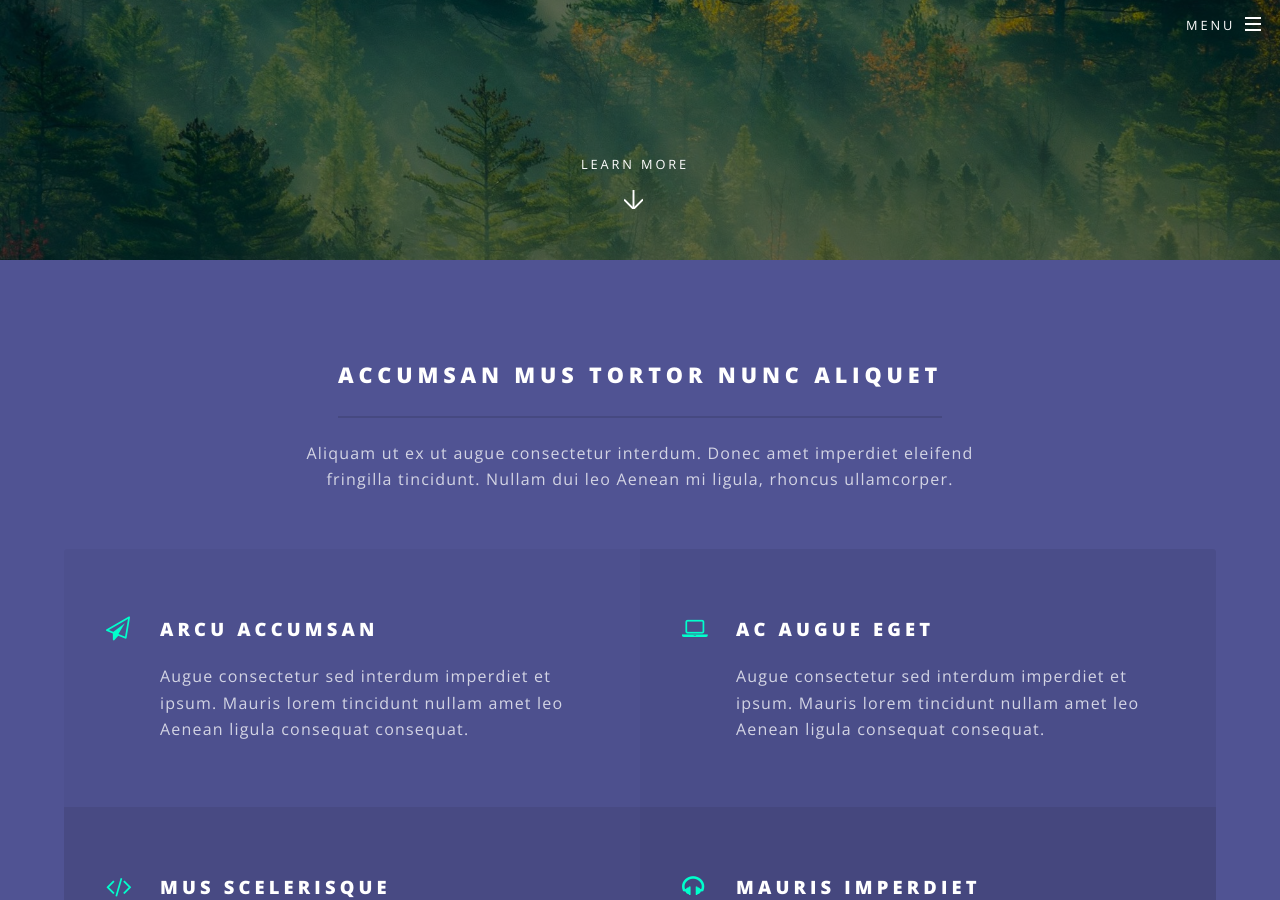
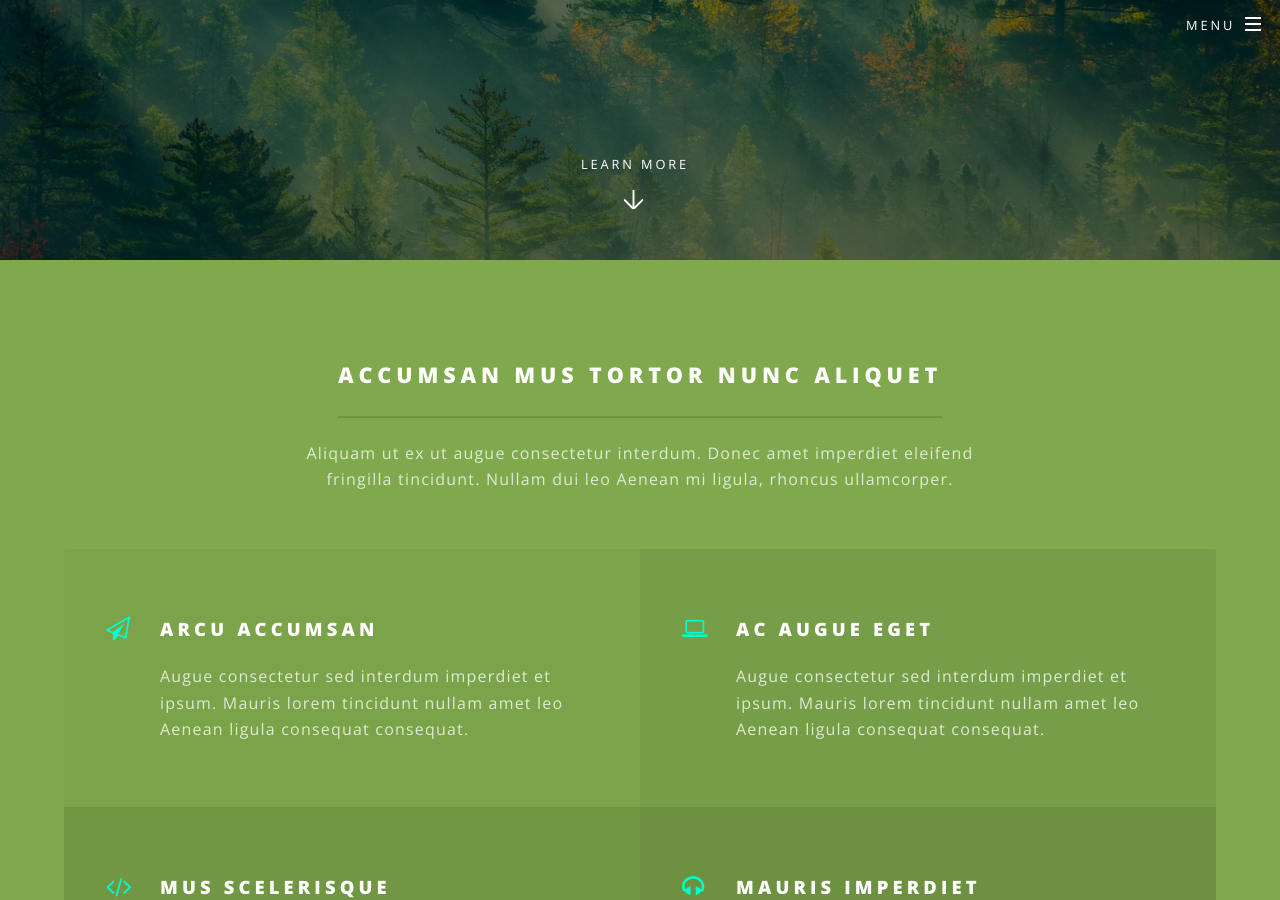
Before and after one commit to jeffwindsor/jeffwindsor.github.io, a Jekyll site: the page built from index.html, in a window 1280 px wide and 900 px high, scrolled down 640 px. Built offline with Jekyll 4.4.1, drawn with Linux system fonts in a browser that asks for light colours.

Commit message:
green test

```diff
--- a/_sass/libs/_vars.scss
+++ b/_sass/libs/_vars.scss
@@ -91,10 +91,10 @@
 		),
 
 		accent5: (
-			bg:				#505393,
+			bg:				#7fa94c,
 			fg-bold:		#ffffff,
-			fg:				mix(#505393, #ffffff, 25%),
-			fg-light:		mix(#505393, #ffffff, 40%),
+			fg:				mix(#7fa94c, #ffffff, 25%),
+			fg-light:		mix(#7fa94c, #ffffff, 40%),
 			border:			rgba(0,0,0,0.125),
 			border-bg:		rgba(255,255,255,0.075),
 			border2:		rgba(0,0,0,0.25),
```
Also changed, not shown: index.html (+56 -0 lines).
